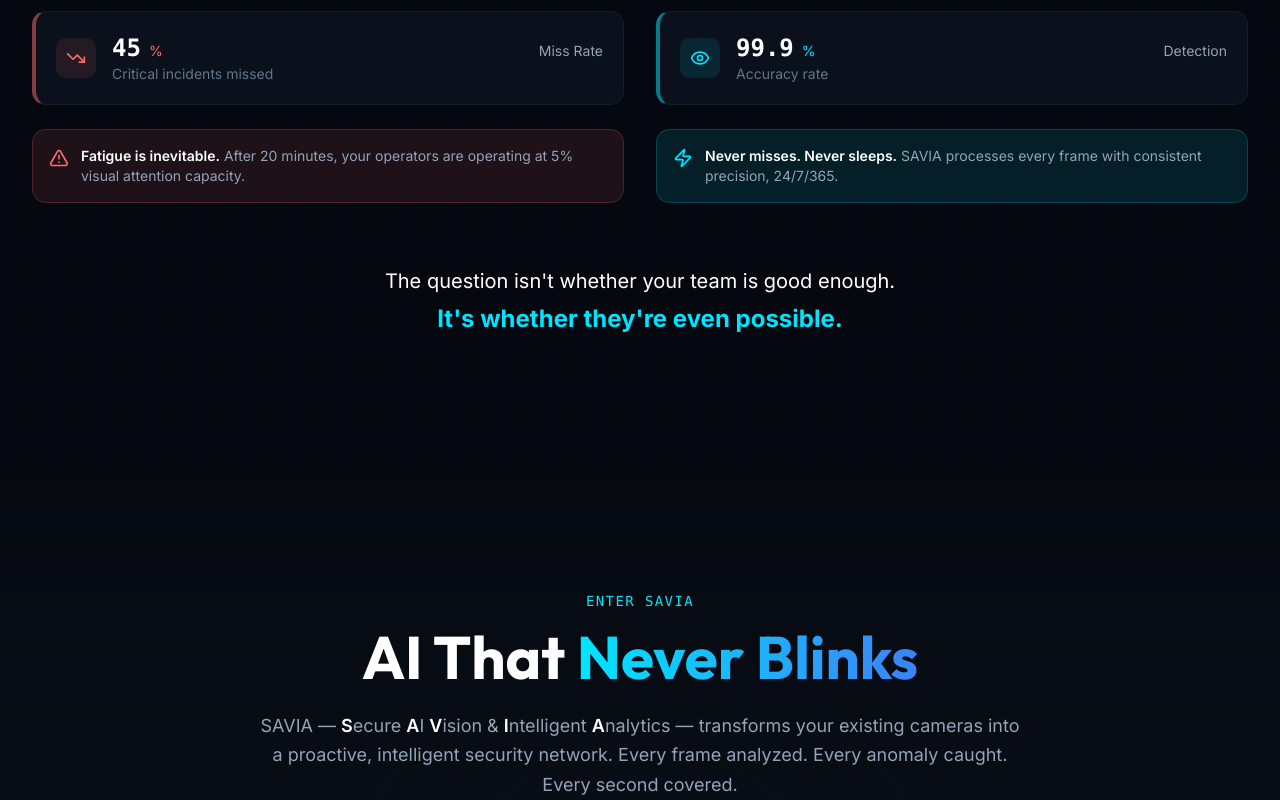
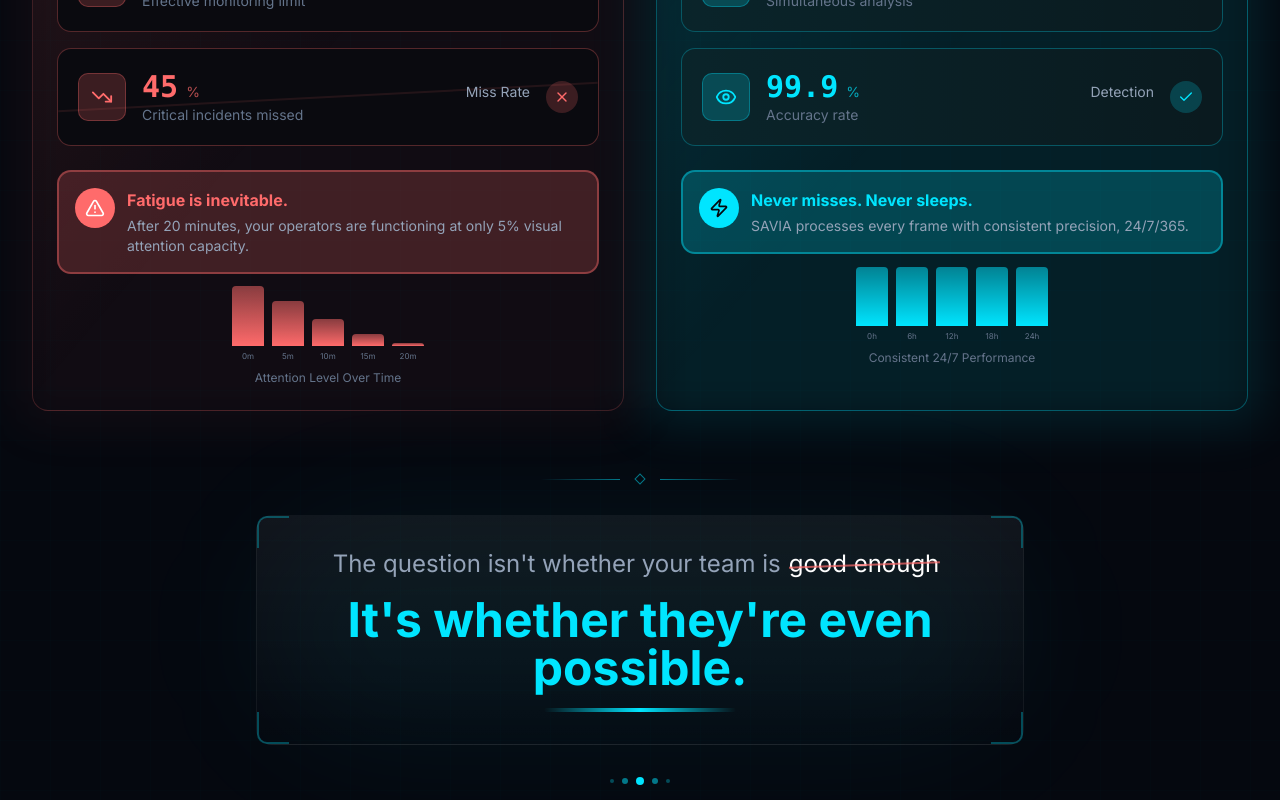
Before and after one commit to Samson-clement/SAVIA, a React (Vite) app: page / in a window 1280 px wide. Shown: the part 1860-2660 px from the top of the page. Built offline with nearby package versions, Linux system fonts and the light colour scheme.

Commit message:
updates made

```diff
--- a/src/sections/Problem.tsx
+++ b/src/sections/Problem.tsx
@@ -1,5 +1,5 @@
 import { useEffect, useRef, useState } from 'react';
-import { AlertTriangle, Brain, Eye, Timer, TrendingDown, User, Zap } from 'lucide-react';
+import { AlertTriangle, Brain, Check, Eye, Timer, TrendingDown, User, X, Zap } from 'lucide-react';
 
 interface CounterProps {
   end: number;
@@ -210,40 +210,68 @@
 
         {/* Human vs AI Comparison */}
         <div className="grid lg:grid-cols-2 gap-8 mb-16">
-          {/* Human Side */}
+          {/* Human Side - Negative/Failing */}
           <div
-            className={`transition-all duration-1000 delay-300 ${
+            className={`relative transition-all duration-1000 delay-300 ${
               isVisible ? 'opacity-100 translate-x-0' : 'opacity-0 -translate-x-12'
             }`}
           >
+            {/* Red danger glow behind */}
+            <div className="absolute -inset-4 bg-[#ff6b6b]/5 rounded-3xl blur-xl" />
+
+            <div className="relative h-full p-6 rounded-2xl border border-[#ff6b6b]/20 bg-gradient-to-br from-[#ff6b6b]/10 via-transparent to-transparent">
+              {/* Status Badge */}
+              <div className="absolute -top-3 right-4 px-3 py-1 bg-[#ff6b6b] text-white text-xs font-bold rounded-full flex items-center gap-1.5">
+                <span className="w-2 h-2 bg-white rounded-full animate-pulse" />
+                CRITICAL FAILURE
+              </div>
+
               <div className="flex items-center gap-3 mb-6">
-              <div className="w-12 h-12 rounded-full bg-[#ff6b6b]/20 flex items-center justify-center">
-                <User className="text-[#ff6b6b]" size={24} />
+                <div className="w-14 h-14 rounded-full bg-[#ff6b6b]/20 flex items-center justify-center border-2 border-[#ff6b6b]/50">
+                  <User className="text-[#ff6b6b]" size={28} />
                 </div>
                 <div>
                   <h3 className="text-2xl font-bold text-white">Human Operators</h3>
-                <p className="text-[#ff6b6b] text-sm font-mono">LIMITATIONS</p>
+                  <p className="text-[#ff6b6b] text-sm font-mono flex items-center gap-2">
+                    <X size={14} /> LIMITATIONS
+                  </p>
                 </div>
               </div>
 
               <div className="space-y-4">
-              {humanLimitations.map((item, index) => (
+                {humanLimitations.map((item) => (
                   <div
                     key={item.label}
-                  className="glass-card p-5 rounded-xl border-l-4 border-l-[#ff6b6b]/50 hover:border-l-[#ff6b6b] transition-all group"
-                  style={{ transitionDelay: `${400 + index * 100}ms` }}
+                    className="relative p-5 rounded-xl bg-[#0a0a0f] border border-[#ff6b6b]/30 group overflow-hidden cursor-pointer
+                      transition-[transform,border-color,background-color,box-shadow] duration-150 ease-out
+                      hover:scale-[1.02] hover:border-[#ff6b6b]/60 hover:bg-[#ff6b6b]/5
+                      hover:shadow-[0_0_30px_rgba(255,107,107,0.2)] hover:animate-[shake_0.5s_ease-in-out]"
                   >
-                  <div className="flex items-center gap-4">
-                    <div className="w-10 h-10 rounded-lg bg-[#ff6b6b]/10 flex items-center justify-center group-hover:bg-[#ff6b6b]/20 transition-colors">
-                      <item.icon className="text-[#ff6b6b]" size={20} />
+                    {/* Strikethrough effect - more visible on hover */}
+                    <div className="absolute inset-0 flex items-center justify-center pointer-events-none opacity-10 group-hover:opacity-30 transition-opacity">
+                      <div className="w-full h-0.5 bg-[#ff6b6b] transform -rotate-3" />
+                    </div>
+
+                    {/* Red flash overlay on hover */}
+                    <div className="absolute inset-0 bg-[#ff6b6b]/0 group-hover:bg-[#ff6b6b]/10 transition-all duration-300 rounded-xl" />
+
+                    <div className="relative flex items-center gap-4">
+                      <div className="w-12 h-12 rounded-lg bg-[#ff6b6b]/20 flex items-center justify-center border border-[#ff6b6b]/30
+                        group-hover:bg-[#ff6b6b]/30 group-hover:border-[#ff6b6b]/50 group-hover:scale-110 transition-all duration-300">
+                        <item.icon className="text-[#ff6b6b] group-hover:animate-pulse" size={22} />
                       </div>
                       <div className="flex-1">
                         <div className="flex items-baseline gap-2">
-                        <span className="text-2xl font-bold text-white font-mono">{item.stat}</span>
-                        <span className="text-[#ff6b6b] text-sm">{item.unit}</span>
-                        <span className="text-[#94a3b8] text-sm ml-auto">{item.label}</span>
+                          <span className="text-3xl font-bold text-[#ff6b6b] font-mono group-hover:scale-110 transition-transform origin-left">{item.stat}</span>
+                          <span className="text-[#ff6b6b]/70 text-sm">{item.unit}</span>
+                          <span className="text-[#94a3b8] text-sm ml-auto group-hover:text-white transition-colors">{item.label}</span>
                         </div>
-                      <p className="text-[#64748b] text-sm">{item.detail}</p>
+                        <p className="text-[#64748b] text-sm group-hover:text-[#94a3b8] transition-colors">{item.detail}</p>
+                      </div>
+                      {/* X mark - animates on hover */}
+                      <div className="w-8 h-8 rounded-full bg-[#ff6b6b]/20 flex items-center justify-center
+                        group-hover:bg-[#ff6b6b] group-hover:scale-125 transition-all duration-300">
+                        <X className="text-[#ff6b6b] group-hover:text-white transition-colors" size={16} />
                       </div>
                     </div>
                   </div>
@@ -251,51 +279,100 @@
               </div>
 
               {/* Warning Box */}
-            <div className="mt-6 p-4 rounded-xl bg-[#ff6b6b]/10 border border-[#ff6b6b]/20">
+              <div className="mt-6 p-4 rounded-xl bg-[#ff6b6b]/20 border-2 border-[#ff6b6b]/40">
                 <div className="flex items-start gap-3">
-                <AlertTriangle className="text-[#ff6b6b] flex-shrink-0 mt-0.5" size={20} />
+                  <div className="w-10 h-10 rounded-full bg-[#ff6b6b] flex items-center justify-center flex-shrink-0">
+                    <AlertTriangle className="text-white" size={20} />
+                  </div>
+                  <div>
+                    <p className="text-[#ff6b6b] font-bold mb-1">Fatigue is inevitable.</p>
                     <p className="text-sm text-[#94a3b8]">
-                  <span className="text-white font-semibold">Fatigue is inevitable.</span> After 20 minutes,
-                  your operators are operating at 5% visual attention capacity.
+                      After 20 minutes, your operators are functioning at only 5% visual attention capacity.
                     </p>
                   </div>
                 </div>
               </div>
 
-          {/* AI Side */}
+              {/* Declining bar graph visual */}
+              <div className="mt-6 flex items-end justify-center gap-2 h-16">
+                {[100, 75, 45, 20, 5].map((height, i) => (
+                  <div key={i} className="flex flex-col items-center gap-1">
                     <div
-            className={`transition-all duration-1000 delay-500 ${
+                      className="w-8 bg-gradient-to-t from-[#ff6b6b] to-[#ff6b6b]/50 rounded-t transition-all duration-1000"
+                      style={{ height: `${height * 0.6}px`, opacity: isVisible ? 1 : 0, transitionDelay: `${800 + i * 100}ms` }}
+                    />
+                    <span className="text-[8px] text-[#64748b]">{i * 5}m</span>
+                  </div>
+                ))}
+              </div>
+              <p className="text-center text-xs text-[#64748b] mt-2">Attention Level Over Time</p>
+            </div>
+          </div>
+
+          {/* AI Side - Positive/Winning */}
+          <div
+            className={`relative transition-all duration-1000 delay-500 ${
               isVisible ? 'opacity-100 translate-x-0' : 'opacity-0 translate-x-12'
             }`}
           >
+            {/* Cyan success glow behind */}
+            <div className="absolute -inset-4 bg-[#00e5ff]/10 rounded-3xl blur-xl" />
+
+            <div className="relative h-full p-6 rounded-2xl border border-[#00e5ff]/30 bg-gradient-to-br from-[#00e5ff]/10 via-transparent to-transparent">
+              {/* Status Badge */}
+              <div className="absolute -top-3 right-4 px-3 py-1 bg-[#00e5ff] text-[#05080f] text-xs font-bold rounded-full flex items-center gap-1.5">
+                <span className="w-2 h-2 bg-[#05080f] rounded-full animate-pulse" />
+                OPTIMAL PERFORMANCE
+              </div>
+
               <div className="flex items-center gap-3 mb-6">
-              <div className="w-12 h-12 rounded-full bg-[#00e5ff]/20 flex items-center justify-center">
-                <Brain className="text-[#00e5ff]" size={24} />
+                <div className="w-14 h-14 rounded-full bg-[#00e5ff]/20 flex items-center justify-center border-2 border-[#00e5ff]/50 relative">
+                  <Brain className="text-[#00e5ff]" size={28} />
+                  {/* Glow ring */}
+                  <div className="absolute inset-0 rounded-full border-2 border-[#00e5ff] animate-ping opacity-20" />
                 </div>
                 <div>
                   <h3 className="text-2xl font-bold text-white">SAVIA AI</h3>
-                <p className="text-[#00e5ff] text-sm font-mono">CAPABILITIES</p>
+                  <p className="text-[#00e5ff] text-sm font-mono flex items-center gap-2">
+                    <Check size={14} /> CAPABILITIES
+                  </p>
                 </div>
               </div>
 
               <div className="space-y-4">
-              {aiCapabilities.map((item, index) => (
+                {aiCapabilities.map((item) => (
                   <div
                     key={item.label}
-                  className="glass-card p-5 rounded-xl border-l-4 border-l-[#00e5ff]/50 hover:border-l-[#00e5ff] transition-all group"
-                  style={{ transitionDelay: `${600 + index * 100}ms` }}
+                    className="relative p-5 rounded-xl bg-[#0a1a1f] border border-[#00e5ff]/30 group overflow-hidden cursor-pointer
+                      transition-[transform,border-color,background-color,box-shadow] duration-150 ease-out
+                      hover:scale-[1.02] hover:border-[#00e5ff]/80 hover:bg-[#00e5ff]/5
+                      hover:shadow-[0_0_40px_rgba(0,229,255,0.3)]"
                   >
-                  <div className="flex items-center gap-4">
-                    <div className="w-10 h-10 rounded-lg bg-[#00e5ff]/10 flex items-center justify-center group-hover:bg-[#00e5ff]/20 transition-colors">
-                      <item.icon className="text-[#00e5ff]" size={20} />
+                    {/* Success highlight - intensifies on hover */}
+                    <div className="absolute inset-0 bg-gradient-to-r from-[#00e5ff]/5 to-transparent group-hover:from-[#00e5ff]/20 transition-all duration-300" />
+
+                    {/* Scanning line effect on hover */}
+                    <div className="absolute inset-0 overflow-hidden rounded-xl opacity-0 group-hover:opacity-100 transition-opacity">
+                      <div className="absolute top-0 left-0 w-full h-1 bg-gradient-to-r from-transparent via-[#00e5ff]/50 to-transparent animate-[scan_2s_ease-in-out_infinite]" />
+                    </div>
+
+                    <div className="relative flex items-center gap-4">
+                      <div className="w-12 h-12 rounded-lg bg-[#00e5ff]/20 flex items-center justify-center border border-[#00e5ff]/30
+                        group-hover:bg-[#00e5ff]/30 group-hover:border-[#00e5ff]/60 group-hover:scale-110 transition-all duration-300">
+                        <item.icon className="text-[#00e5ff]" size={22} />
                       </div>
                       <div className="flex-1">
                         <div className="flex items-baseline gap-2">
-                        <span className="text-2xl font-bold text-white font-mono">{item.stat}</span>
-                        <span className="text-[#00e5ff] text-sm">{item.unit}</span>
-                        <span className="text-[#94a3b8] text-sm ml-auto">{item.label}</span>
+                          <span className="text-3xl font-bold text-[#00e5ff] font-mono group-hover:scale-110 group-hover:text-[#00ffff] transition-all origin-left">{item.stat}</span>
+                          <span className="text-[#00e5ff]/70 text-sm">{item.unit}</span>
+                          <span className="text-[#94a3b8] text-sm ml-auto group-hover:text-white transition-colors">{item.label}</span>
                         </div>
-                      <p className="text-[#64748b] text-sm">{item.detail}</p>
+                        <p className="text-[#64748b] text-sm group-hover:text-[#94a3b8] transition-colors">{item.detail}</p>
+                      </div>
+                      {/* Checkmark - glows on hover */}
+                      <div className="w-8 h-8 rounded-full bg-[#00e5ff]/20 flex items-center justify-center
+                        group-hover:bg-[#00e5ff] group-hover:scale-125 group-hover:shadow-[0_0_20px_rgba(0,229,255,0.5)] transition-all duration-300">
+                        <Check className="text-[#00e5ff] group-hover:text-[#05080f] transition-colors" size={16} />
                       </div>
                     </div>
                   </div>
@@ -303,26 +380,95 @@
               </div>
 
               {/* Success Box */}
-            <div className="mt-6 p-4 rounded-xl bg-[#00e5ff]/10 border border-[#00e5ff]/20">
+              <div className="mt-6 p-4 rounded-xl bg-[#00e5ff]/20 border-2 border-[#00e5ff]/40">
                 <div className="flex items-start gap-3">
-                <Zap className="text-[#00e5ff] flex-shrink-0 mt-0.5" size={20} />
+                  <div className="w-10 h-10 rounded-full bg-[#00e5ff] flex items-center justify-center flex-shrink-0">
+                    <Zap className="text-[#05080f]" size={20} />
+                  </div>
+                  <div>
+                    <p className="text-[#00e5ff] font-bold mb-1">Never misses. Never sleeps.</p>
                     <p className="text-sm text-[#94a3b8]">
-                  <span className="text-white font-semibold">Never misses. Never sleeps.</span> SAVIA
-                  processes every frame with consistent precision, 24/7/365.
+                      SAVIA processes every frame with consistent precision, 24/7/365.
                     </p>
                   </div>
                 </div>
               </div>
+
+              {/* Stable performance bar graph visual */}
+              <div className="mt-6 flex items-end justify-center gap-2 h-16">
+                {[99, 99, 99, 99, 99].map((height, i) => (
+                  <div key={i} className="flex flex-col items-center gap-1">
+                    <div
+                      className="w-8 bg-gradient-to-t from-[#00e5ff] to-[#00e5ff]/50 rounded-t transition-all duration-1000"
+                      style={{ height: `${height * 0.6}px`, opacity: isVisible ? 1 : 0, transitionDelay: `${800 + i * 100}ms` }}
+                    />
+                    <span className="text-[8px] text-[#64748b]">{i * 6}h</span>
+                  </div>
+                ))}
+              </div>
+              <p className="text-center text-xs text-[#64748b] mt-2">Consistent 24/7 Performance</p>
+            </div>
+          </div>
         </div>
 
-        {/* Bottom CTA */}
+        {/* Bottom CTA - Impactful Statement */}
         <div
-          className={`text-center transition-all duration-1000 delay-700 ${
+          className={`relative transition-all duration-1000 delay-700 ${
             isVisible ? 'opacity-100 translate-y-0' : 'opacity-0 translate-y-8'
           }`}
         >
-          <p className="text-xl text-white mb-2">The question isn't whether your team is good enough.</p>
-          <p className="text-2xl font-bold text-[#00e5ff]">It's whether they're even possible.</p>
+          {/* Decorative line */}
+          <div className="flex items-center justify-center gap-4 mb-8">
+            <div className="h-px w-20 bg-gradient-to-r from-transparent to-[#00e5ff]/50" />
+            <div className="w-2 h-2 rotate-45 border border-[#00e5ff]/50" />
+            <div className="h-px w-20 bg-gradient-to-l from-transparent to-[#00e5ff]/50" />
+          </div>
+
+          {/* Main statement container */}
+          <div className="relative max-w-3xl mx-auto">
+            {/* Background glow */}
+            <div className="absolute inset-0 bg-[#00e5ff]/5 blur-3xl rounded-full" />
+
+            <div className="relative text-center p-8 rounded-2xl border border-white/5 bg-gradient-to-b from-white/5 to-transparent">
+              {/* First line - strikethrough effect */}
+              <p className="text-xl md:text-2xl text-[#94a3b8] mb-4 relative inline-block">
+                <span className="relative">
+                  The question isn't whether your team is
+                  <span className="relative mx-2">
+                    <span className="text-white">good enough</span>
+                    <span className="absolute left-0 right-0 top-1/2 h-0.5 bg-[#ff6b6b]/70 transform -rotate-2" />
+                  </span>
+                </span>
+              </p>
+
+              {/* Second line - emphasized */}
+              <div className="relative">
+                <p className="text-3xl md:text-4xl lg:text-5xl font-bold text-[#00e5ff]">
+                  It's whether they're even possible.
+                </p>
+
+                {/* Underline accent */}
+                <div className="mt-4 flex justify-center">
+                  <div className="h-1 w-48 bg-gradient-to-r from-transparent via-[#00e5ff] to-transparent rounded-full" />
+                </div>
+              </div>
+
+              {/* Corner accents */}
+              <div className="absolute top-0 left-0 w-8 h-8 border-l-2 border-t-2 border-[#00e5ff]/30 rounded-tl-lg" />
+              <div className="absolute top-0 right-0 w-8 h-8 border-r-2 border-t-2 border-[#00e5ff]/30 rounded-tr-lg" />
+              <div className="absolute bottom-0 left-0 w-8 h-8 border-l-2 border-b-2 border-[#00e5ff]/30 rounded-bl-lg" />
+              <div className="absolute bottom-0 right-0 w-8 h-8 border-r-2 border-b-2 border-[#00e5ff]/30 rounded-br-lg" />
+            </div>
+          </div>
+
+          {/* Bottom decorative element */}
+          <div className="flex items-center justify-center gap-2 mt-8">
+            <div className="w-1 h-1 rounded-full bg-[#00e5ff]/30" />
+            <div className="w-1.5 h-1.5 rounded-full bg-[#00e5ff]/50" />
+            <div className="w-2 h-2 rounded-full bg-[#00e5ff]" />
+            <div className="w-1.5 h-1.5 rounded-full bg-[#00e5ff]/50" />
+            <div className="w-1 h-1 rounded-full bg-[#00e5ff]/30" />
+          </div>
         </div>
       </div>
 
@@ -336,6 +482,15 @@
         .animate-fall {
           animation: fall linear infinite;
         }
+        @keyframes shake {
+          0%, 100% { transform: translateX(0) scale(1.02); }
+          10%, 30%, 50%, 70%, 90% { transform: translateX(-2px) scale(1.02); }
+          20%, 40%, 60%, 80% { transform: translateX(2px) scale(1.02); }
+        }
+        @keyframes scan {
+          0% { transform: translateY(0); }
+          100% { transform: translateY(100px); }
+        }
       `}</style>
     </section>
   );
```
Lines whose indentation alone changed are shown as unchanged.
